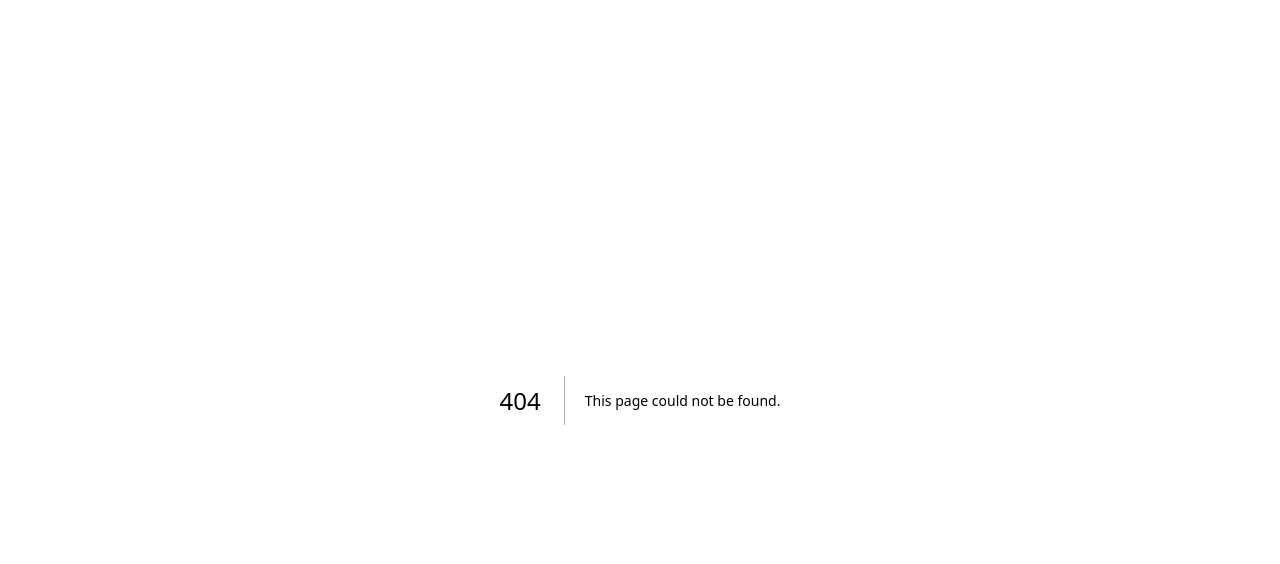
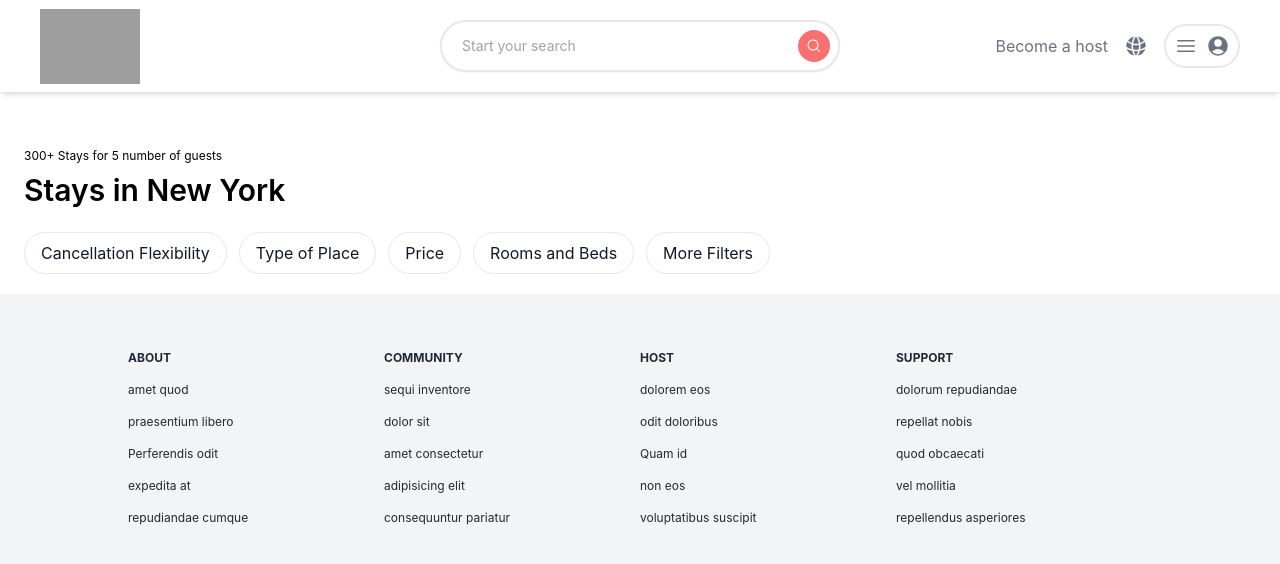
Before and after one commit to pav0107/airbnb-clone, a Next.js app: page /search in a window 1280 px wide. Before the commit this address had no page. Shown: the top 564 px of the page. Built offline with nearby package versions, Linux system fonts and the light colour scheme; grey boxes are pictures that could not be loaded.

Commit message:
start search page

```diff
--- /dev/null
+++ b/pages/search.js
@@ -0,0 +1,32 @@
+import Header from '../components/Header';
+import Footer from '../components/Footer';
+
+function Search() {
+  return (
+    <div>
+      <Header />
+
+      <main className="flex">
+        <section className="flex-grow pt-14 px-6">
+          <p className="text-xs">300+ Stays for 5 number of guests</p>
+
+          <h1 className="text-3xl font-semibold mt-2 mb-6">
+            Stays in New York
+          </h1>
+
+          <div className="hidden lg:inline-flex mb-5 space-x-3 text-gray-900 whitespace-nowrap">
+            <p className="button">Cancellation Flexibility</p>
+            <p className="button">Type of Place</p>
+            <p className="button">Price</p>
+            <p className="button">Rooms and Beds</p>
+            <p className="button">More Filters</p>
+          </div>
+        </section>
+      </main>
+
+      <Footer />
+    </div>
+  );
+}
+
+export default Search;
--- a/styles/globals.css
+++ b/styles/globals.css
@@ -1,6 +1,12 @@
 @tailwind base;
 @tailwind components;
 @tailwind utilities;
+
+@layer components {
+  .button {
+    @apply px-4 py-2 border rounded-full cursor-pointer hover:shadow-lg active:scale-95 active:bg-gray-100 transition transform duration-100 ease-out;
+  }
+}
 
 html,
 body {
```
